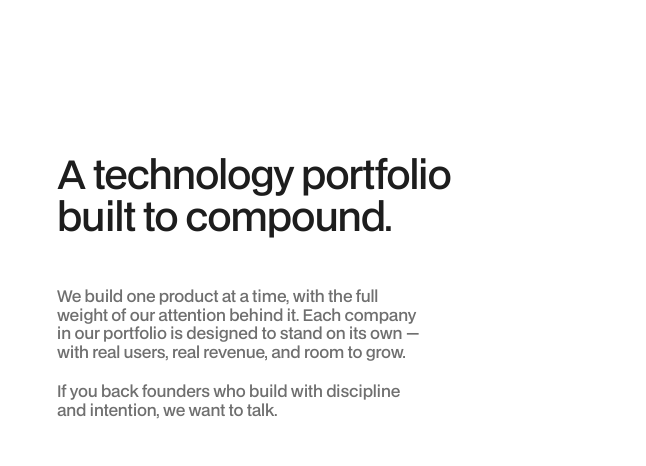
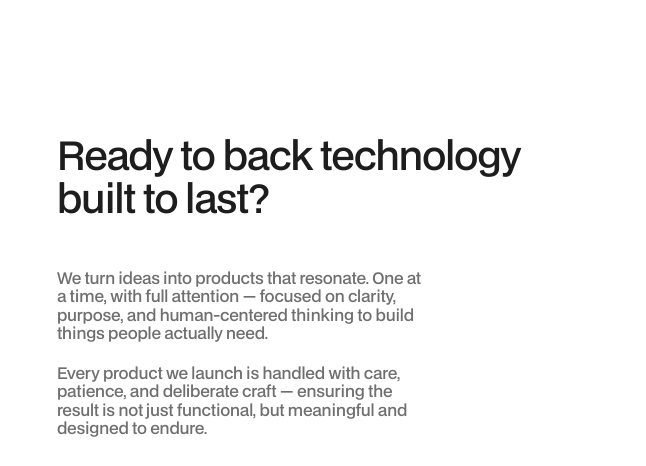
Before and after one commit to BlackOrigin-Tech/blackorigin-website, a plain HTML site: page index.html in a window 1280 px wide. Shown: the part 3040-3506 px from the top of the page, 0-646 px from the left. Drawn offline with Linux system fonts and the light colour scheme; a script that the page names is missing.

Commit message:
Update vision section to target investors effectively
Modify the headline, body copy, and assurance statements in the vision section of index.html to align with an investor-focused narrative, emphasizing durable and intentional product creation.

Replit-Commit-Author: Agent
Replit-Commit-Session-Id: 6c8d8d6f-982c-4641-ab56-3be131918969
Replit-Commit-Checkpoint-Type: full_checkpoint
Replit-Commit-Event-Id: da248f97-b768-42cb-b1e7-1942705ffe50
Replit-Commit-Screenshot-Url: https://storage.googleapis.com/screenshot-production-us-central1/0d3d7245-e84f-4fd9-a678-fef7aa368e14/6c8d8d6f-982c-4641-ab56-3be131918969/XCAlIT0
Replit-Helium-Checkpoint-Created: true

```diff
--- a/index.html
+++ b/index.html
@@ -512,12 +512,12 @@
           <div class="spacing-7em"></div>
           <div class="w-layout-grid grid-global">
             <div id="w-node-e441d8ca-d653-6e43-28dd-d7c56993abc2-6993abbe" class="display-flex-start">
-              <h3 class="text-style-heading-l">A technology portfolio built to compound.</h3>
+              <h3 class="text-style-heading-l">Ready to back technology built to last?</h3>
               <div class="spacing-3-5em"></div>
               <div class="wrap-26em">
-                <p class="text-style-paragraph text-color-gray-500">We build one product at a time, with the full weight of our attention behind it. Each company in our portfolio is designed to stand on its own — with real users, real revenue, and room to grow.</p>
+                <p class="text-style-paragraph text-color-gray-500">We turn ideas into products that resonate. One at a time, with full attention — focused on clarity, purpose, and human-centered thinking to build things people actually need.</p>
                 <div class="spacing-1-5em"></div>
-                <p class="text-style-paragraph text-color-gray-500">If you back founders who build with discipline and intention, we want to talk.</p>
+                <p class="text-style-paragraph text-color-gray-500">Every product we launch is handled with care, patience, and deliberate craft — ensuring the result is not just functional, but meaningful and designed to endure.</p>
               </div>
               <div class="spacing-3-5em"></div>
               <a href="contact.html" data-wf--link--color="gray-900" data-w-id="a75a1864-5b42-d75e-8545-bb5a642f3a55" class="link-block w-inline-block">
```
